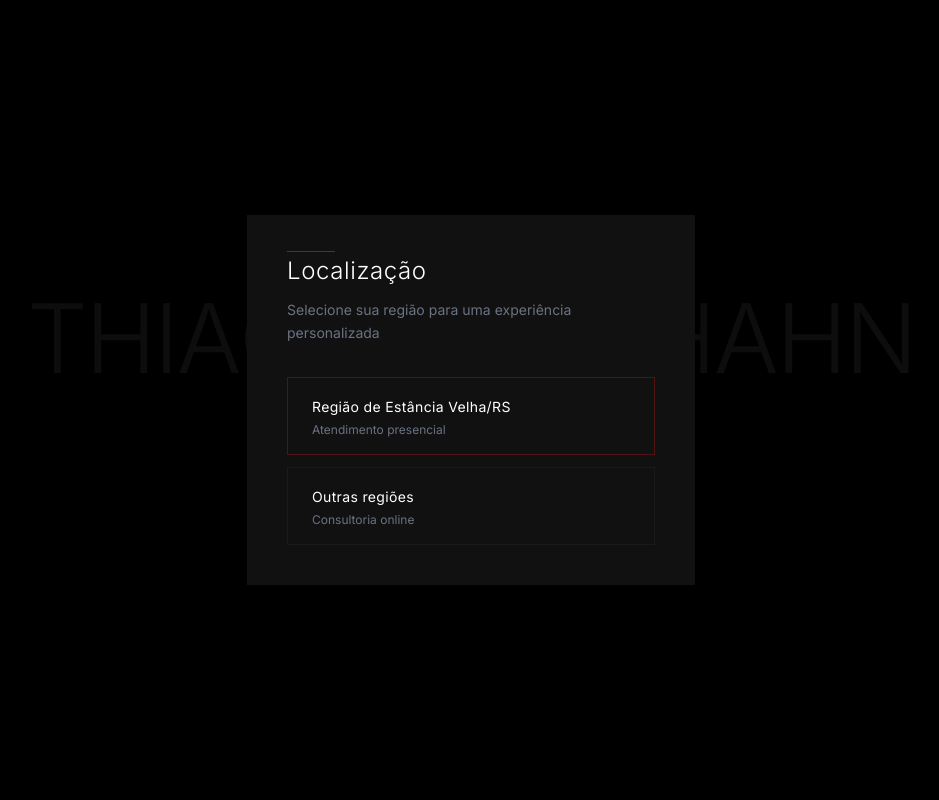
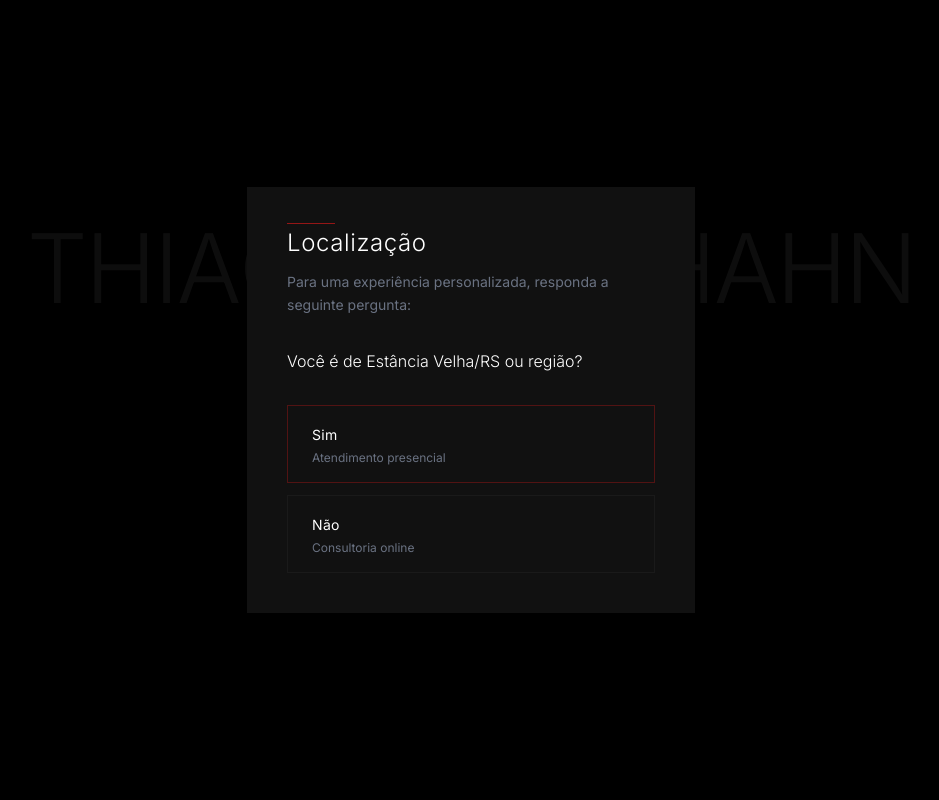
Before and after one commit to Matheus-Berghahn/Thiago-berghahn-personal, a Next.js app: page / in a window 1280 px wide. Shown: the top 800 px of the page, without its empty margins (169-1108 px from the left). Built offline with nearby package versions, Linux system fonts and the light colour scheme.

Commit message:
Add files via upload

```diff
--- a/app/components/AboutSection.tsx
+++ b/app/components/AboutSection.tsx
@@ -16,41 +16,51 @@ export const AboutSection = () => {
             hidden: { opacity: 0, y: 20 },
             visible: { opacity: 1, y: 0, transition: { duration: 0.6 } }
           }}
-          className="bg-neutral-800/50 p-10"
+          className="bg-neutral-800/50 p-10 relative"
         >
           <div className="absolute top-0 left-0 w-px h-12 bg-red-700/30" />
 
-          <div className="space-y-8">
+          <div className="space-y-10">
+            {/* Primeira linha: dois itens lado a lado */}
+            <div className="grid grid-cols-1 md:grid-cols-2 gap-6">
+              {/* Bacharel em Educação Física */}
               <div className="flex items-center gap-4">
                 <div className="w-8 h-px bg-red-700/50" />
                 <div>
                   <h3 className="text-white text-lg font-light tracking-wide">Bacharel em Educação Física</h3>
-                <p className="text-gray-500 text-sm">Universidade Feevale</p>
+                  <p className="text-gray-500 text-sm mt-1">Universidade Feevale</p>
                 </div>
               </div>
 
-            <div className="flex flex-wrap gap-3">
-              <div className="bg-neutral-700 px-4 py-1.5">
-                <span className="text-red-600 text-sm">5+ anos de experiência</span>
+              {/* 5+ anos de experiência em treinamento */}
+              <div className="flex items-center gap-4">
+                <div className="w-8 h-px bg-red-700/50" />
+                <div>
+                  <h3 className="text-white text-lg font-light tracking-wide">5+ anos de experiência em treinamento</h3>
+                  <p className="text-gray-500 text-sm mt-1">teoria e prática a teu favor</p>
                 </div>
-              <div className="bg-neutral-700 px-4 py-1.5">
-                <span className="text-red-600 text-sm">Especialista em musculação</span>
               </div>
             </div>
 
-            <div className="grid grid-cols-1 md:grid-cols-3 gap-3">
-              {["Reabilitação de lesões", "Emagrecimento", "Hipertrofia"].map((item, index) => (
-                <motion.div
-                  key={index}
-                  whileHover={{ x: 5 }}
-                  className="group"
-                >
-                  <div className="flex items-center gap-3 p-3 bg-neutral-700/20">
-                    <div className="w-4 h-px bg-red-700/50 group-hover:w-6 transition-all" />
-                    <span className="text-gray-400 text-sm font-light">{item}</span>
+            {/* Segunda linha: dois itens lado a lado */}
+            <div className="grid grid-cols-1 md:grid-cols-2 gap-6">
+              {/* Especialista em musculação */}
+              <div className="flex items-center gap-4">
+                <div className="w-8 h-px bg-red-700/50" />
+                <div>
+                  <h3 className="text-white text-lg font-light tracking-wide">Especialista em musculação</h3>
+                  <p className="text-gray-500 text-sm mt-1">hipertrofia e emagrecimento</p>
                 </div>
-                </motion.div>
-              ))}
+              </div>
+
+              {/* Reabilitação de lesões */}
+              <div className="flex items-center gap-4">
+                <div className="w-8 h-px bg-red-700/50" />
+                <div>
+                  <h3 className="text-white text-lg font-light tracking-wide">Reabilitação de lesões</h3>
+                  <p className="text-gray-500 text-sm mt-1">joelho, tornozelo, quadril, coluna</p>
+                </div>
+              </div>
             </div>
           </div>
         </motion.div>
--- a/app/components/Header.tsx
+++ b/app/components/Header.tsx
@@ -13,7 +13,9 @@ const letterVariants = {
 
 export const Header = () => {
   const title = "THIAGO BERGHAHN";
-  const subtitle = "TREINO INTELIGENTE · RESULTADO COM CIÊNCIA";
+  const topLine = "CREF 042105-G/RS";
+  const middleLine = "TREINO INTELIGENTE";
+  const bottomLine = "RESULTADO COM CIÊNCIA";
 
   return (
     <section className="relative min-h-screen flex items-center justify-center bg-black">
@@ -54,10 +56,34 @@ export const Header = () => {
           animate={{ opacity: 1 }}
           transition={{ delay: 1, duration: 0.8 }}
         >
-          <p className="text-2xl md:text-lg text-gray-500 tracking-wide font-light">
-            {subtitle}
+          {/* CREF acima */}
+          <p className="text-mg text-gray-500 tracking-wider mb-4">{topLine}</p>
+
+          {/* Treino Inteligente */}
+          <p className="text-xl md:text-3xl text-gray-400 tracking-wide font-light pt-10">
+            {middleLine}
           </p>
-          <p className="text-xs text-gray-600 mt-4 tracking-wider">CREF 042105-G/RS</p>
+
+          {/* Seta apontando para baixo */}
+          <motion.div
+            animate={{ y: [0, 5, 0] }}
+            transition={{ duration: 1.5, repeat: Infinity }}
+            className="my-3"
+          >
+            <svg
+              className="w-6 h-6 mx-auto text-red-700"
+              fill="none"
+              stroke="currentColor"
+              viewBox="0 0 24 24"
+            >
+              <path strokeLinecap="round" strokeLinejoin="round" strokeWidth={1.5} d="M19 13l-7 7-7-7m7-7v14" />
+            </svg>
+          </motion.div>
+
+          {/* Resultado com Ciência */}
+          <p className="text-xl md:text-3xl text-gray-400 tracking-wide font-light mt-2">
+            {bottomLine}
+          </p>
         </motion.div>
 
         <motion.div
--- a/app/components/Modal.tsx
+++ b/app/components/Modal.tsx
@@ -28,7 +28,10 @@ export const Modal = ({ isOpen, onSelect }: ModalProps) => {
               <div className="absolute -top-1 left-0 w-12 h-px bg-red-700" />
               <h2 className="text-2xl font-light text-white mb-3 tracking-wide">Localização</h2>
               <p className="text-gray-500 text-sm mb-8 leading-relaxed">
-                Selecione sua região para uma experiência personalizada
+                Para uma experiência personalizada, responda a seguinte pergunta:
+              </p>
+              <p className="text-white text-base mb-8 font-light">
+                Você é de Estância Velha/RS ou região?
               </p>
             </div>
 
@@ -37,7 +40,7 @@ export const Modal = ({ isOpen, onSelect }: ModalProps) => {
                 onClick={() => onSelect('local')}
                 className="w-full px-6 py-4 bg-transparent border border-red-700/50 hover:bg-red-700/10 text-white transition-all duration-300 text-left group"
               >
-                <span className="text-sm tracking-wide">Região de Estância Velha/RS</span>
+                <span className="text-sm tracking-wide">Sim</span>
                 <span className="block text-xs text-gray-500 mt-1 group-hover:text-red-400 transition-colors">Atendimento presencial</span>
               </button>
 
@@ -45,7 +48,7 @@ export const Modal = ({ isOpen, onSelect }: ModalProps) => {
                 onClick={() => onSelect('online')}
                 className="w-full px-6 py-4 bg-transparent border border-neutral-700 hover:border-red-700/30 text-white transition-all duration-300 text-left group"
               >
-                <span className="text-sm tracking-wide">Outras regiões</span>
+                <span className="text-sm tracking-wide">Não</span>
                 <span className="block text-xs text-gray-500 mt-1 group-hover:text-red-400 transition-colors">Consultoria online</span>
               </button>
             </div>
```
Also changed, not shown: public/bg-alunos.jpg. Lines whose indentation alone changed are shown as unchanged.
